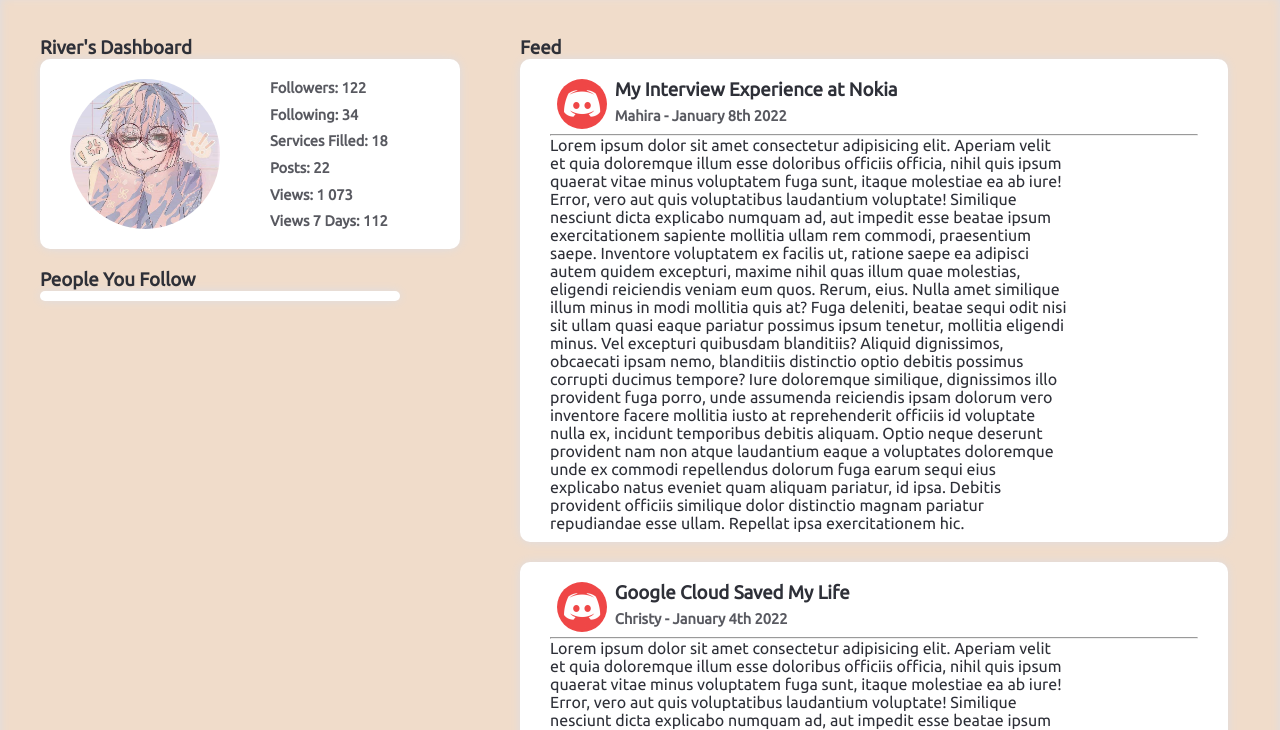
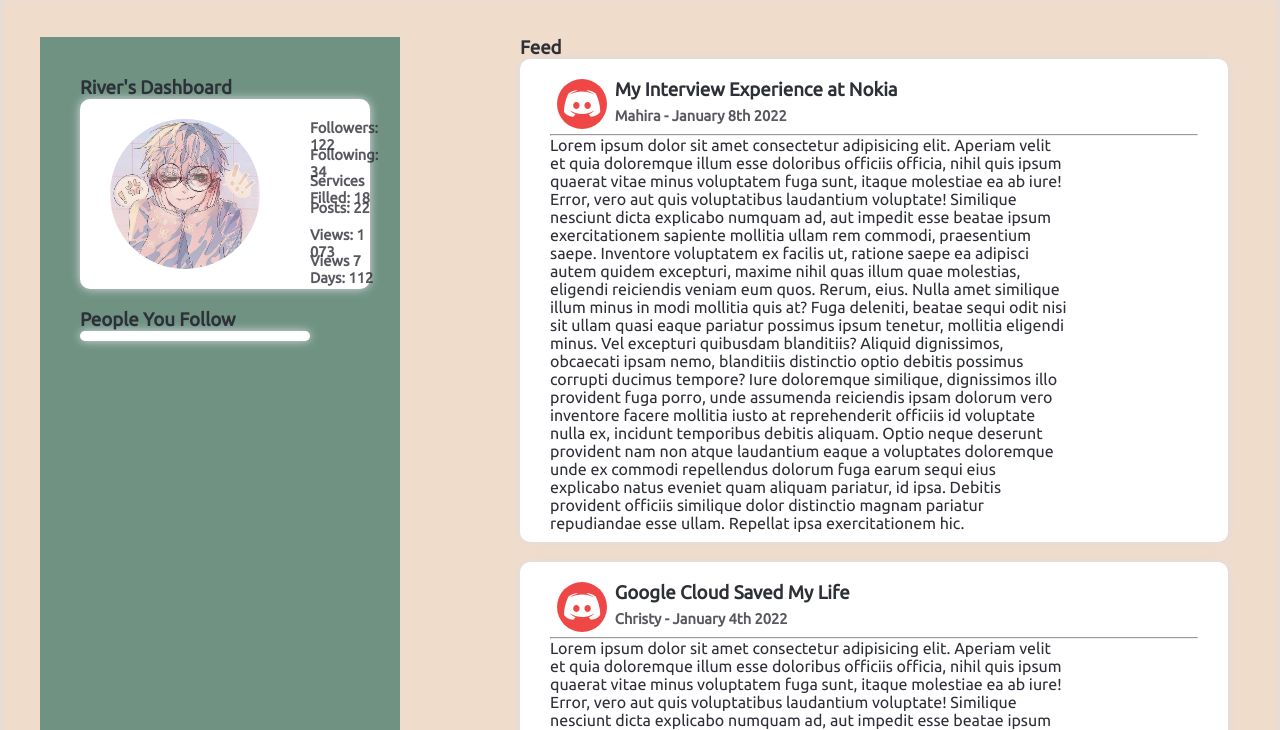
Before and after one commit to mmoftah3/SheTalks, a website: page public/dashboard.html in a window 1280 px wide. Shown: the part 63-793 px from the top of the page. Drawn offline with Linux system fonts and the light colour scheme.

Commit message:
unifying style

```diff
--- a/public/css/dashboard.css
+++ b/public/css/dashboard.css
@@ -1,5 +1,6 @@
 :root {
     --main-bg: #f0dcca;
+    --secondary-bg: #6F9283;
     --header-bg: #f7f7f7;
     --card-bg: #fff;
     --text-clr: #2E3038;
@@ -102,6 +103,14 @@
     border-radius: 10px;
 }
 
+.left {
+    background-color: var(--secondary-bg);
+
+    padding-left: 40px;
+    padding-top: 40px;
+    padding-right: 90px;
+}
+
 .dash-profile{
     display: grid;
 
--- a/public/dashboard.html
+++ b/public/dashboard.html
@@ -34,7 +34,7 @@
         </nav>
 
         <div class="main">
-            <div>
+            <div class="left">
                 <div class="profile">
                     <h2>River's Dashboard</h2>
                     <div class="dash-profile">
```
